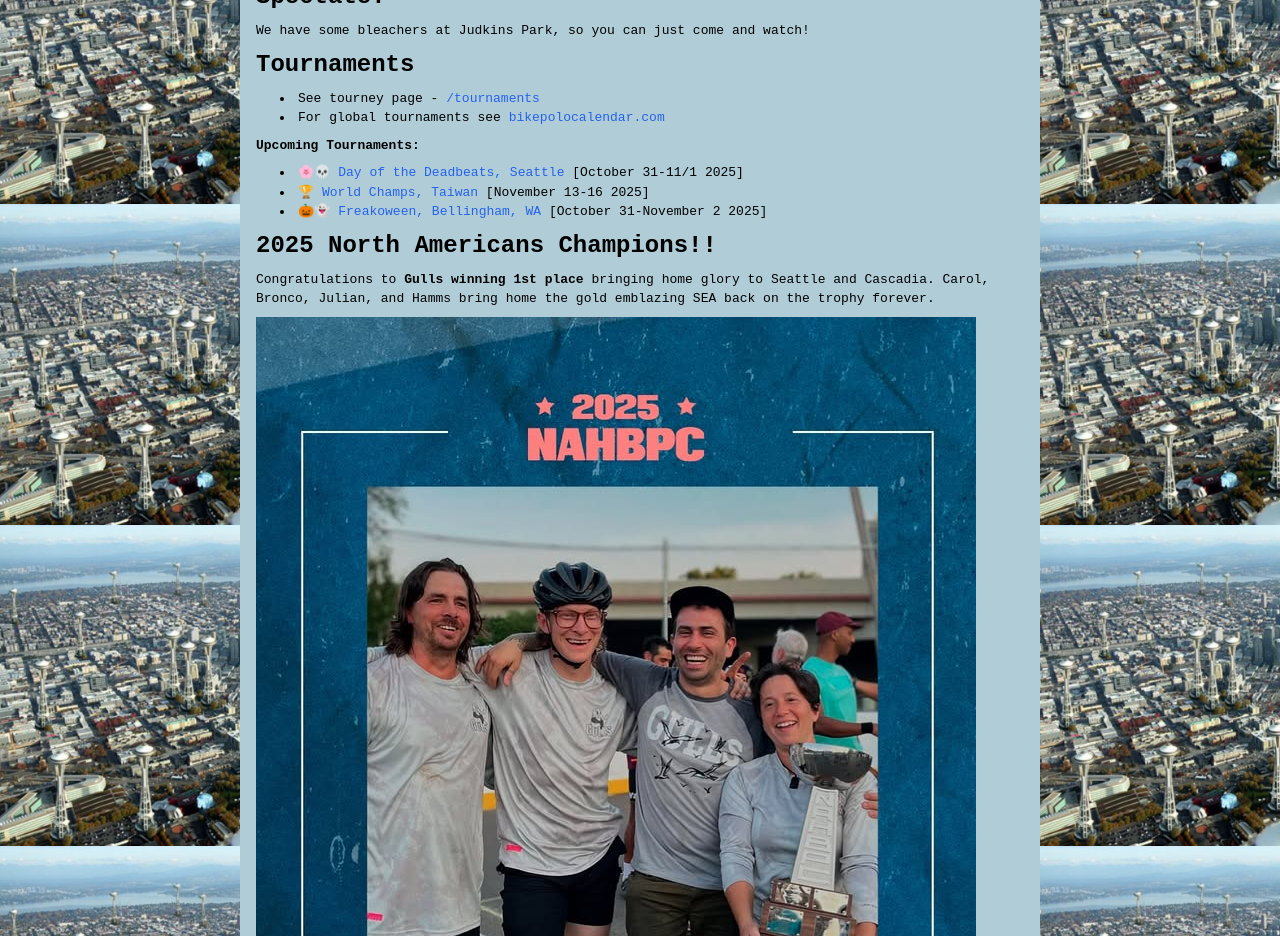
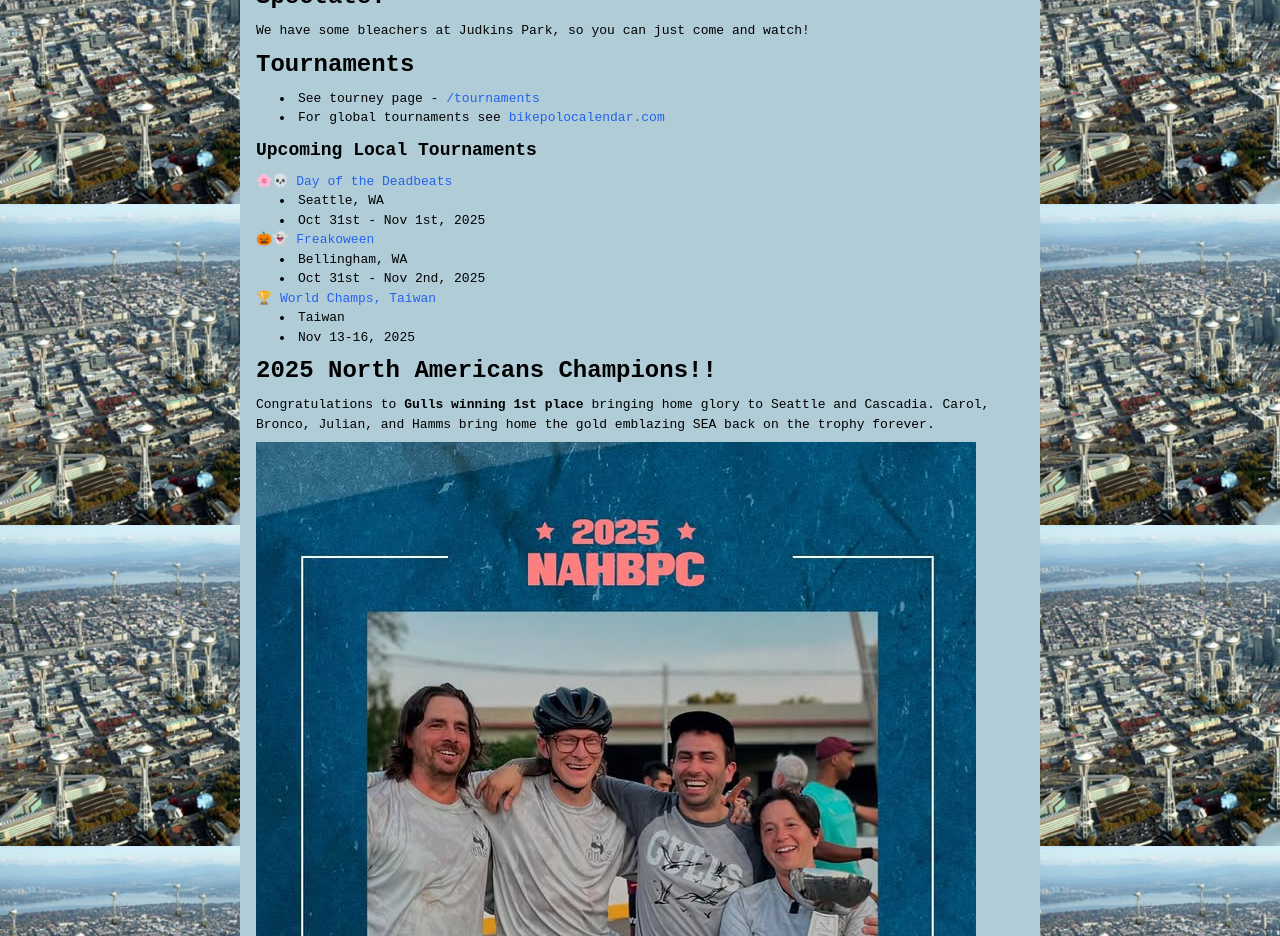
Before and after one commit to geluso/206bikepolo.com, a Next.js app: page / in a window 1280 px wide. Shown: the part 1080-2016 px from the top of the page. Built offline with nearby package versions, Linux system fonts and the light colour scheme.

Commit message:
Update tournaments rendering and order on mainpage

```diff
--- a/app/page.tsx
+++ b/app/page.tsx
@@ -112,21 +112,23 @@ export default function Home() {
         </li>
       </ul>
 
-      <p className="mb-2 mt-2 font-bold">
-        Upcoming Tournaments:
-      </p>
+      <h4 className="my-2 text-lg font-bold">Upcoming Local Tournaments</h4>
 
-      <ul className="ps-6 my-2 list-disc list-inside">
-        <li>
-          <a href="https://forms.gle/kx5W8DUjQ2HPyNiS6" target="_blank">🌸💀 Day of the Deadbeats, Seattle</a> [October 31-11/1 2025]
-        </li>
-        <li>
-          <a href="https://bikepolocalendar.com/event/whbpc-2025" target="_blank">🏆 World Champs, Taiwan</a> [November 13-16 2025]
-        </li>
-        <li>
-          <a href="https://www.bikereg.com/bellingham-bike-polo?fbclid=PAZXh0bgNhZW0CMTEAAafZI_pj6p5WiBrtLm7j5O0RLiVvia0DRi_pXLIYTj3vprsL8hNcCubCq7oOXQ_aem_nH1Hi9f6v1X8ZCUcui5Opw" target="_blank">🎃👻 Freakoween, Bellingham, WA</a> [October 31-November 2 2025]
-        </li>
-      </ul>
+        <a href="https://forms.gle/kx5W8DUjQ2HPyNiS6" target="_blank">🌸💀 Day of the Deadbeats</a>
+        <ul className="ps-6 list-disc list-inside">
+          <li>Seattle, WA</li>
+          <li>Oct 31st - Nov 1st, 2025</li>
+        </ul>
+          <a href="https://www.bikereg.com/bellingham-bike-polo?fbclid=PAZXh0bgNhZW0CMTEAAafZI_pj6p5WiBrtLm7j5O0RLiVvia0DRi_pXLIYTj3vprsL8hNcCubCq7oOXQ_aem_nH1Hi9f6v1X8ZCUcui5Opw" target="_blank">🎃👻 Freakoween</a>
+        <ul className="ps-6 list-disc list-inside">
+          <li>Bellingham, WA</li>
+          <li>Oct 31st - Nov 2nd, 2025</li>
+        </ul>
+          <a href="https://bikepolocalendar.com/event/whbpc-2025" target="_blank">🏆 World Champs, Taiwan</a>
+        <ul className="ps-6 list-disc list-inside">
+          <li>Taiwan</li>
+          <li>Nov 13-16, 2025</li>
+        </ul>
 
       <h2 className="my-2 text-2xl font-extrabold">2025 North Americans Champions!!</h2>
       <p className="mb-2 mt-2">
```
